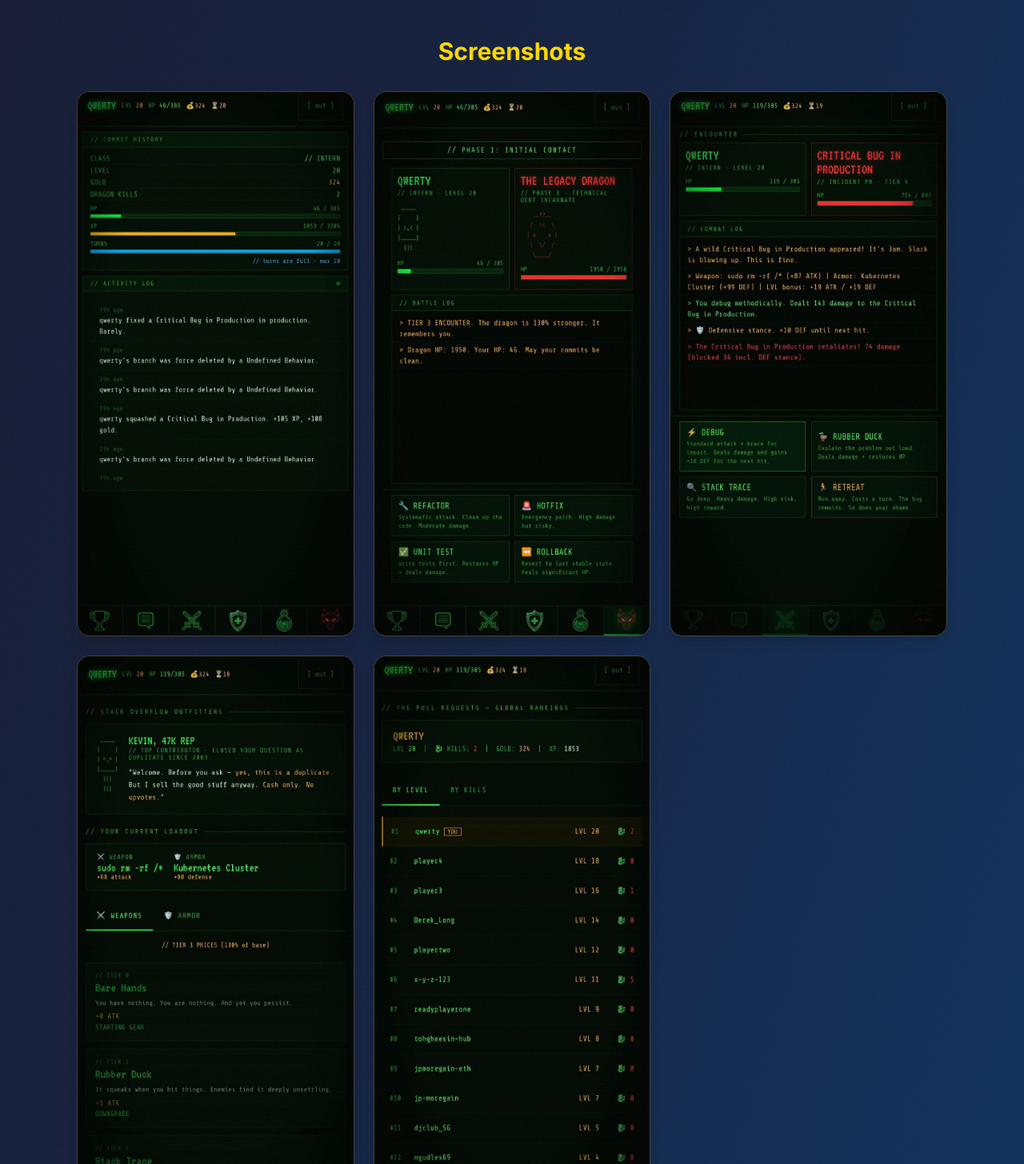
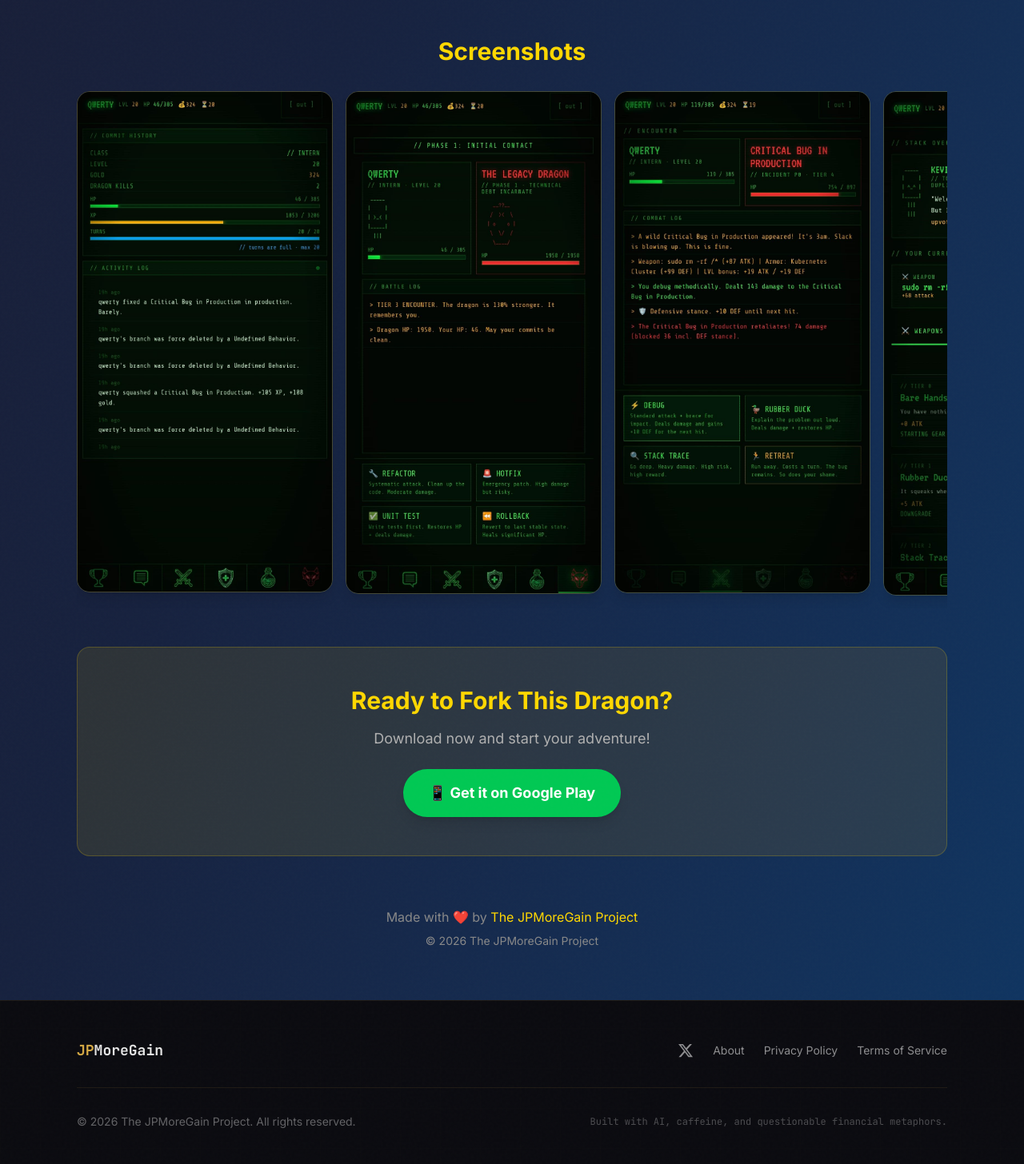
Before and after one commit to jpmoregain-eth/thejpmoregainproject, a Next.js app: page /fork-this-dragon in a window 1280 px wide. Shown: the part 2314-3770 px from the top of the page at 80% size. Built offline with nearby package versions, Linux system fonts and the light colour scheme.

Commit message:
Convert screenshots to horizontal scrollable carousel

```diff
--- a/src/app/fork-this-dragon/page.tsx
+++ b/src/app/fork-this-dragon/page.tsx
@@ -94,21 +94,15 @@ export default function ForkThisDragonPage() {
         {/* Screenshots Section */}
         <section className="mt-12">
           <h2 className="text-3xl font-bold mb-8 text-center text-[#FFD700]">Screenshots</h2>
-          <div className="grid grid-cols-1 sm:grid-cols-2 md:grid-cols-3 gap-6">
-            <div className="rounded-2xl overflow-hidden border border-[#FFD700]/20 shadow-lg">
-              <img src="/images/ftd-screenshot-1.jpg" alt="Screenshot 1" className="w-full h-full object-cover" />
-            </div>
-            <div className="rounded-2xl overflow-hidden border border-[#FFD700]/20 shadow-lg">
-              <img src="/images/ftd-screenshot-2.jpg" alt="Screenshot 2" className="w-full h-full object-cover" />
-            </div>
-            <div className="rounded-2xl overflow-hidden border border-[#FFD700]/20 shadow-lg">
-              <img src="/images/ftd-screenshot-3.jpg" alt="Screenshot 3" className="w-full h-full object-cover" />
-            </div>
-            <div className="rounded-2xl overflow-hidden border border-[#FFD700]/20 shadow-lg">
-              <img src="/images/ftd-screenshot-4.jpg" alt="Screenshot 4" className="w-full h-full object-cover" />
-            </div>
-            <div className="rounded-2xl overflow-hidden border border-[#FFD700]/20 shadow-lg">
-              <img src="/images/ftd-screenshot-5.jpg" alt="Screenshot 5" className="w-full h-full object-cover" />
+          <div className="relative">
+            <div className="flex gap-4 overflow-x-auto snap-x snap-mandatory pb-4 scrollbar-thin scrollbar-thumb-[#FFD700]/30 scrollbar-track-transparent">
+              {[1,2,3,4,5].map((n) => (
+                <div key={n} className="snap-center shrink-0 w-[280px] sm:w-[320px]">
+                  <div className="rounded-2xl overflow-hidden border border-[#FFD700]/20 shadow-lg">
+                    <img src={`/images/ftd-screenshot-${n}.jpg`} alt={`Screenshot ${n}`} className="w-full h-auto object-cover" />
+                  </div>
+                </div>
+              ))}
             </div>
           </div>
         </section>
```
